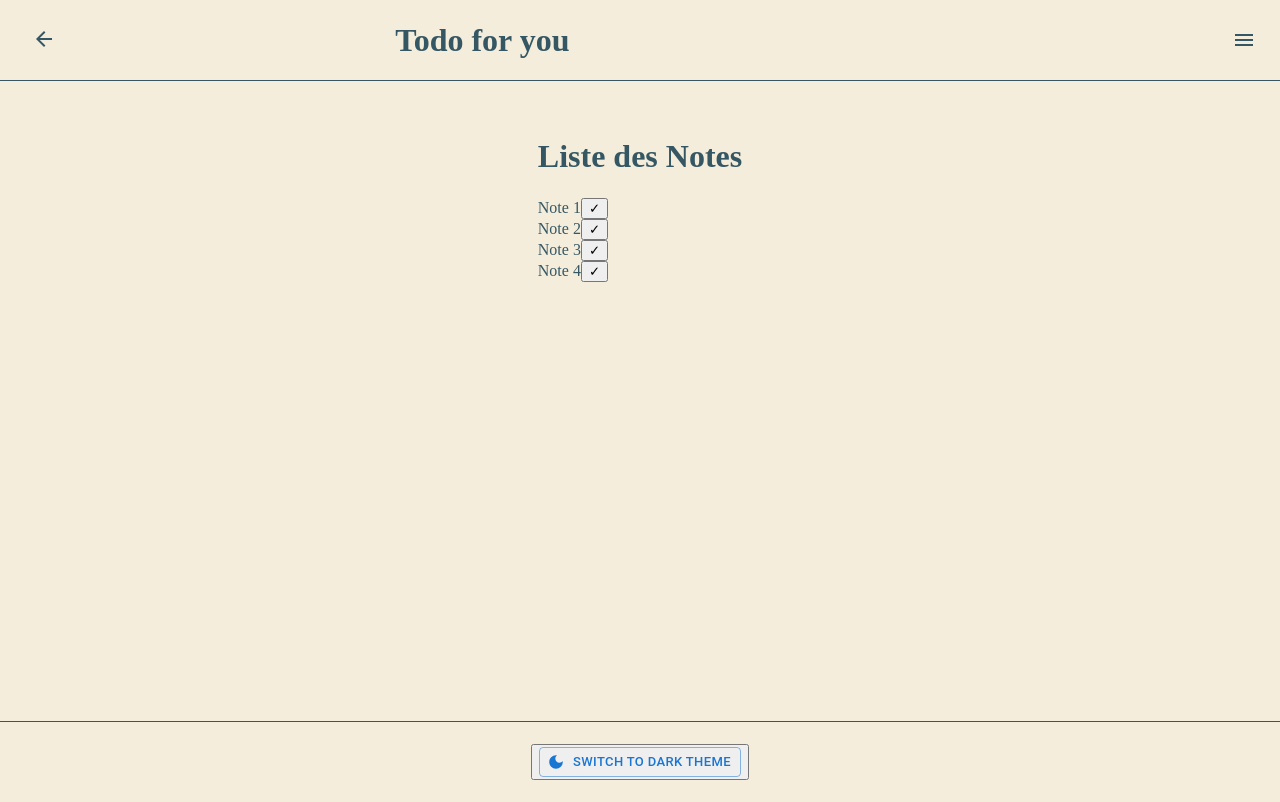
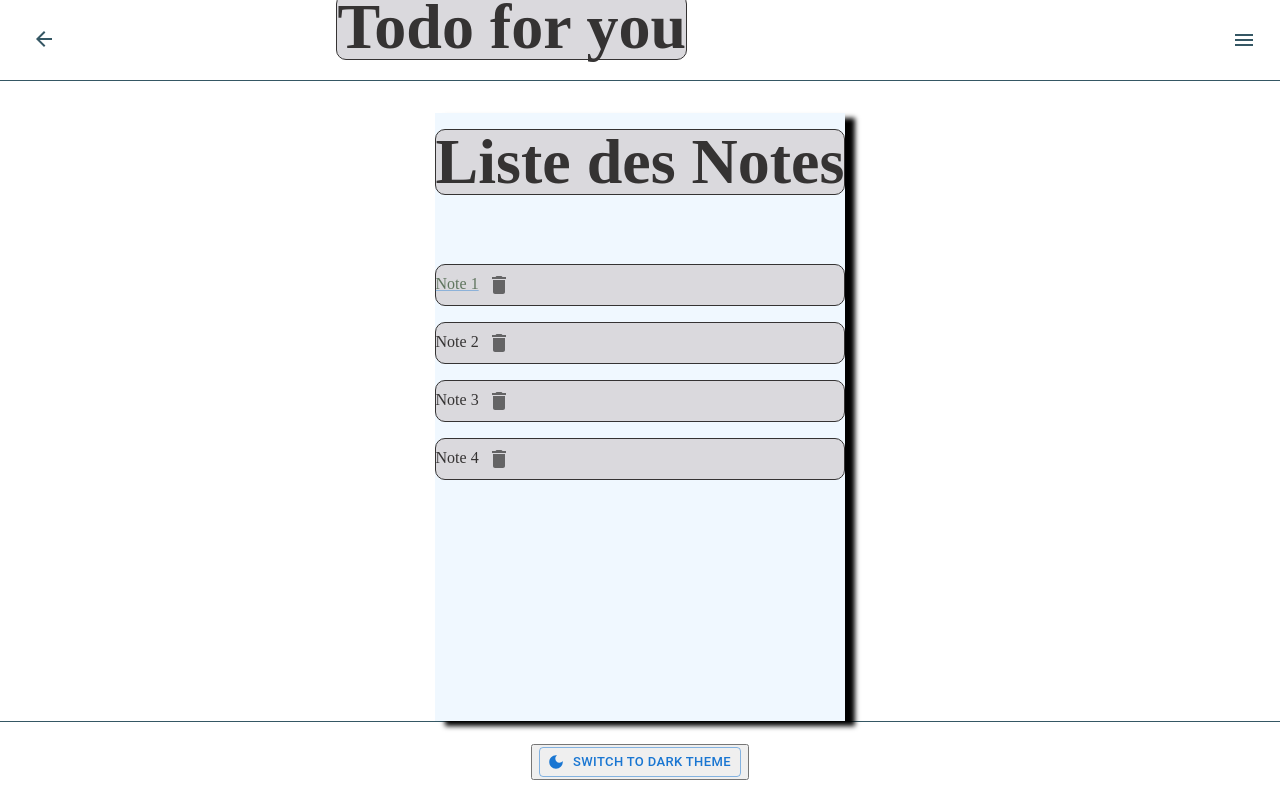
Before and after one commit to Alban-Pascal/Todo-for-you, a React (Create React App) app: page /MyNote in a window 1280 px wide. Built offline with nearby package versions, Linux system fonts and the light colour scheme.

Commit message:
Last Page

```diff
--- a/src/App.css
+++ b/src/App.css
@@ -1,5 +1,5 @@
 html, body, div, span, applet, object, iframe,
-  h3, h4, h5, h6, p, blockquote, pre,
+ h4, h5, h6, p, blockquote, pre,
 a, abbr, acronym, address, big, cite, code,
 del, dfn, em, img, ins, kbd, q, s, samp,
 small, strike, strong, sub, sup, tt, var,
@@ -46,13 +46,14 @@ h1 {
 	text-align: center;
 	font-weight: bold;
 	height: max-content;
-	font-size: xx-large;
+	font-size: 4rem;
+	margin-top: 1rem;
 }
 
 h2 {
 	font-weight: bold;
 	height: max-content;
-	 font-size: x-large;
+	font-size: x-large;
 	padding: 6%;
 	text-align: center;
 }
@@ -64,7 +65,7 @@ a:link {
 	color: rgb(5, 77, 5);
   }
 
-  Grid {
+  .Grid {
 	padding: 6%;
   }
 
@@ -83,4 +84,17 @@ h3 {
 	display: block;
 	margin-left: auto;
 	margin-right: auto;
+	margin-bottom: 0.5rem;
 }
+
+p, h1, h2, h3, li {
+	margin-top: 1rem ;
+	background-color: rgb(218, 217, 221) ;
+	color: rgb(53, 51, 51);
+	border-radius: 10px;
+	border: 1px solid;
+}
+
+li {
+	border: 1px solid;
+}
--- a/src/Components/Pages/CreateNote.js
+++ b/src/Components/Pages/CreateNote.js
@@ -3,6 +3,8 @@ import TextField from "@mui/material/TextField";
 import Box from "@mui/material/Box";
 import Rating from "@mui/material/Rating";
 import Typography from "@mui/material/Typography";
+import BeenhereIcon from "@mui/icons-material/Beenhere";
+import Button from "@mui/material/Button";
 
 export default function CreateNote() {
   const [value, setValue] = React.useState();
@@ -18,12 +20,12 @@ export default function CreateNote() {
         <Box
           component="form"
           sx={{
-            "& .MuiTextField-root": { m: 1, width: "25ch" },
+            "& .MuiTextField-root": { m: 1, width: "100%" },
           }}
           noValidate
           autoComplete="off"
         >
-          <div className="list-group-item d-flex align-item-items-center">
+          <div>
             <TextField
               id="filled-multiline-flexible"
               label="Titre de la note"
@@ -34,7 +36,7 @@ export default function CreateNote() {
               variant="filled"
             />
           </div>
-          <div className="list-group-item d-flex align-item-items-center">
+          <div>
             <TextField
               id="filled-textarea"
               label="Nom du créateur"
@@ -43,7 +45,7 @@ export default function CreateNote() {
               variant="filled"
             />
           </div>
-          <div className="list-group-item d-flex align-item-items-center">
+          <div>
             <TextField
               id="filled-multiline-static"
               label="Ma Note"
@@ -70,6 +72,9 @@ export default function CreateNote() {
           />
         </Box>
       </div>
+      <Button variant="contained" endIcon={<BeenhereIcon />}>
+        validation
+      </Button>
     </div>
   );
 }
--- a/src/Components/Pages/CreateTodo.js
+++ b/src/Components/Pages/CreateTodo.js
@@ -6,6 +6,8 @@ import Typography from "@mui/material/Typography";
 import FormGroup from "@mui/material/FormGroup";
 import FormControlLabel from "@mui/material/FormControlLabel";
 import Checkbox from "@mui/material/Checkbox";
+import BeenhereIcon from "@mui/icons-material/Beenhere";
+import Button from "@mui/material/Button";
 
 export default function CreateTodo() {
   const [value, setValue] = React.useState();
@@ -21,7 +23,7 @@ export default function CreateTodo() {
         <Box
           component="form"
           sx={{
-            "& .MuiTextField-root": { m: 1, width: "25ch" },
+            "& .MuiTextField-root": { m: 1, width: "100%" },
           }}
           noValidate
           autoComplete="off"
@@ -72,6 +74,9 @@ export default function CreateTodo() {
           />
         </Box>
       </div>
+      <Button variant="contained" endIcon={<BeenhereIcon />}>
+        validation
+      </Button>
     </div>
   );
 }
--- a/src/Components/Pages/MyNote.js
+++ b/src/Components/Pages/MyNote.js
@@ -1,34 +1,46 @@
 import * as React from "react";
+import IconButton from "@mui/material/IconButton";
+import Stack from "@mui/material/Stack";
+import DeleteIcon from "@mui/icons-material/Delete";
+import Link from "@mui/material/Link";
 
-export default function MyTodo() {
+export default function MyNote() {
   return (
-    <section id="todo">
-      <h1 className="m-3">Liste des Notes</h1>
-      <ul className="list-group">
-        <li className="list-group-item d-flex align-item-items-center">
-          Note 1
-          <button className="btn btn-sm ml-auto btn-outline-success">
-            &#x2713;
-          </button>
+    <section className="card">
+      <h1>Liste des Notes</h1>
+      <ul>
+        <Stack>
+          <li>
+            <Link href="/Note">Note 1</Link>
+            <IconButton aria-label="delete">
+              <DeleteIcon />
+            </IconButton>
           </li>
-        <li className="list-group-item d-flex align-item-items-center">
+        </Stack>
+        <Stack>
+          <li>
             Note 2
-          <button className="btn btn-sm ml-auto btn-outline-success">
-            &#x2713;
-          </button>
+            <IconButton aria-label="delete">
+              <DeleteIcon />
+            </IconButton>
           </li>
-        <li className="list-group-item d-flex align-item-items-center">
+        </Stack>
+        <Stack>
+          <li>
             Note 3
-          <button className="btn btn-sm ml-auto btn-outline-success">
-            &#x2713;
-          </button>
+            <IconButton aria-label="delete">
+              <DeleteIcon />
+            </IconButton>
           </li>
-        <li className="list-group-item d-flex align-item-items-center">
+        </Stack>
+        <Stack>
+          <li>
             Note 4
-          <button className="btn btn-sm ml-auto btn-outline-success">
-            &#x2713;
-          </button>
+            <IconButton aria-label="delete">
+              <DeleteIcon />
+            </IconButton>
           </li>
+        </Stack>
       </ul>
     </section>
   );
--- a/src/Components/Pages/MyTodo.js
+++ b/src/Components/Pages/MyTodo.js
@@ -2,38 +2,22 @@ import * as React from "react";
 
 export default function MyTodo() {
   return (
-    <section id="todo">
-      <h1 className="m-3">Liste de tâches</h1>
-      <ul className="list-group m-3">
-        <li className="list-group-item d-flex align-tiems-center">
-          Tâche 1
-          <button className="btn btn-sm ml-auto btn-outline-success">
-            &#x2713;
-          </button>
+    <section className="card">
+      <h1>Liste de tâches</h1>
+      <ul>
+        <li>
+          Tâche 1<button>&#x2713;</button>
         </li>
-        <li className="list-group-item d-flex align-tiems-center">
-          Tâche 2
-          <button className="btn btn-sm ml-auto btn-outline-success">
-            &#x2713;
-          </button>
+        <li>
+          Tâche 2<button>&#x2713;</button>
         </li>
-        <li className="list-group-item d-flex align-tiems-center">
-          Tâche 3
-          <button className="btn btn-sm ml-auto btn-outline-success">
-            &#x2713;
-          </button>
+        <li>
+          Tâche 3<button>&#x2713;</button>
         </li>
-        <li className="list-group-item d-flex align-tiems-center">
-          Tâche 4
-          <button className="btn btn-sm ml-auto btn-outline-success">
-            &#x2713;
-          </button>
+        <li>
+          Tâche 4<button>&#x2713;</button>
         </li>
       </ul>
-      <footer
-        className="d-flex justify-content-between bg-secondary p-3"
-        id="mainFooter"
-      ></footer>
     </section>
   );
 }
--- a/src/Components/Pages/Myaccount.js
+++ b/src/Components/Pages/Myaccount.js
@@ -12,32 +12,68 @@ export default function Identification() {
         <Avatar
           className="Avatar"
           alt="Cindy Baker"
+          sx={{ width: 90, height: 90 }}
           src="https://www.univie.fr/wp-content/uploads/2017/03/anastassia-499-p.jpg"
         />
       </Stack>
       <p>
-        <TextField id="outlined-basic" label="Name" variant="filled" />
+        <TextField
+          fullWidth
+          id="outlined-basic"
+          label="Name"
+          variant="filled"
+          margin="none"
+        />
       </p>
       <p>
-        <TextField id="filled-basic" label="first name" variant="filled" />
+        <TextField
+          fullWidth
+          id="filled-basic"
+          label="first name"
+          variant="filled"
+          margin="none"
+        />
       </p>
       <p>
-        <TextField id="filled-basic" label="email" variant="filled" />
+        <TextField
+          fullWidth
+          id="filled-basic"
+          label="email"
+          variant="filled"
+          margin="none"
+        />
       </p>
       <h3>Changer mon mots de passe</h3>
       <p>
-        <TextField id="standard-basic" label="Passwords" variant="filled" />
+        <TextField
+          fullWidth
+          id="standard-basic"
+          label="Passwords"
+          variant="filled"
+          margin="none"
+        />
       </p>
       <p>
         <TextField
+          fullWidth
           id="standard-basic"
           label="repeat Password"
           variant="filled"
+          margin="none"
         />
       </p>
       <h3>Changer mon avatar</h3>
-
-      <Button variant="contained">validation</Button>
+      <Stack direction="row" alignItems="center" spacing={2}>
+        <Button color="success" variant="contained" component="label">
+          Upload my picture
+          <input hidden accept="image/*" multiple type="file" />
+        </Button>
+      </Stack>
+      <Stack direction="row" alignItems="left" spacing={2} size="small">
+        <Button variant="contained" color="success">
+          validation
+        </Button>
+      </Stack>
     </div>
   );
 }
--- a/src/Components/Pages/Note.js
+++ b/src/Components/Pages/Note.js
@@ -10,6 +10,7 @@ import Button from "@mui/material/Button";
 import DeleteIcon from "@mui/icons-material/Delete";
 import SendIcon from "@mui/icons-material/Send";
 import Stack from "@mui/material/Stack";
+import Link from "@mui/material/Link";
 
 export default function Todo(props) {
   const { loading = false } = props;
@@ -90,7 +91,7 @@ export default function Todo(props) {
           Delete
         </Button>
         <Button variant="contained" endIcon={<SendIcon />}>
-          Checked in
+          <Link href="/MyNote"> Checked in </Link>
         </Button>
       </Stack>
     </div>
--- a/src/Components/themes/light.json
+++ b/src/Components/themes/light.json
@@ -1,4 +1,4 @@
 {
-    "backgroundColor": "#F5EDDC",
+    "backgroundColor": "#RVB(0, 0, 0, 0.12)",
     "mainColor": "#355764"
 }
```
Also changed, not shown: src/Components/static/images/light.jpg (added). Lines whose indentation alone changed are shown as unchanged.
